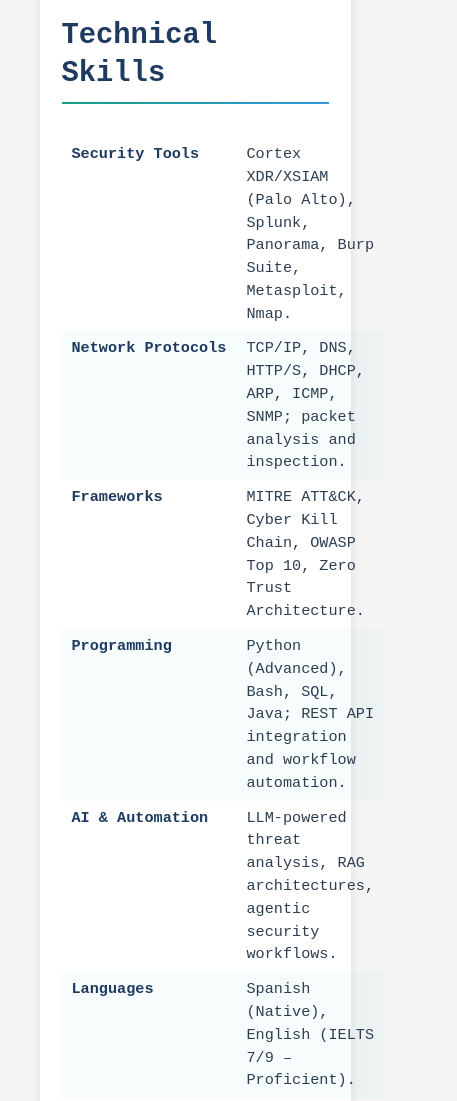
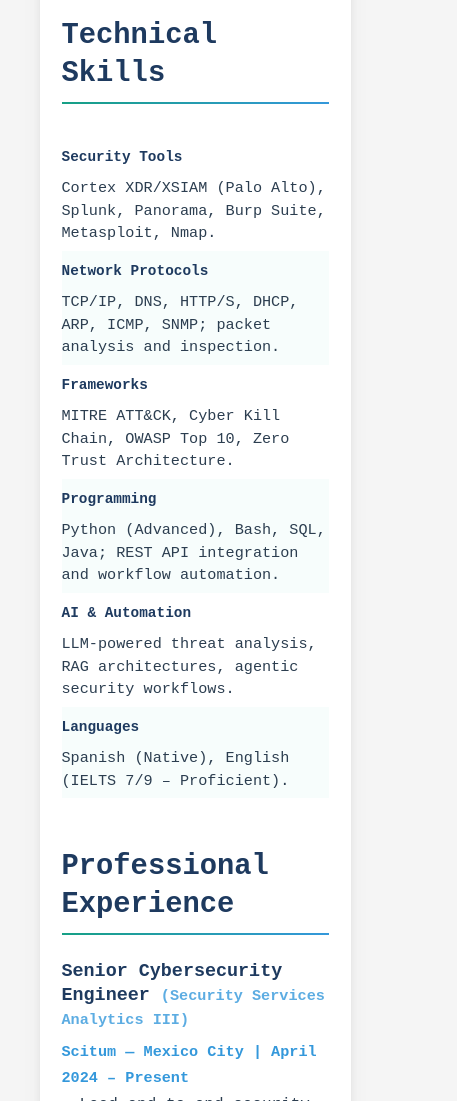
Before and after one commit to alephnan/alephnan.github.io, a plain HTML site: page resume.html in a window 390 px wide. Shown: the part 1260-2361 px from the top of the page, 457 px wide, since content can reach past the window. Drawn offline with nearby package versions, Linux system fonts and the light colour scheme.

Commit message:
Fix: added mobile responsive rules so on mobile browsers each table row will now stack vertically

```diff
--- a/assets/css/styles.css
+++ b/assets/css/styles.css
@@ -1510,6 +1510,23 @@
         flex-direction: column;
         align-items: flex-start;
     }
+
+    .resume-skills-table th,
+    .resume-skills-table td {
+        display: block;
+        width: 100%;
+        padding: 4px 0;
+    }
+
+    .resume-skills-table th {
+        white-space: normal;
+        padding-top: 10px;
+        font-size: 0.9rem;
+    }
+
+    .resume-skills-table td {
+        padding-bottom: 6px;
+    }
 }
 
 /* ── Projects Page ── */
```
